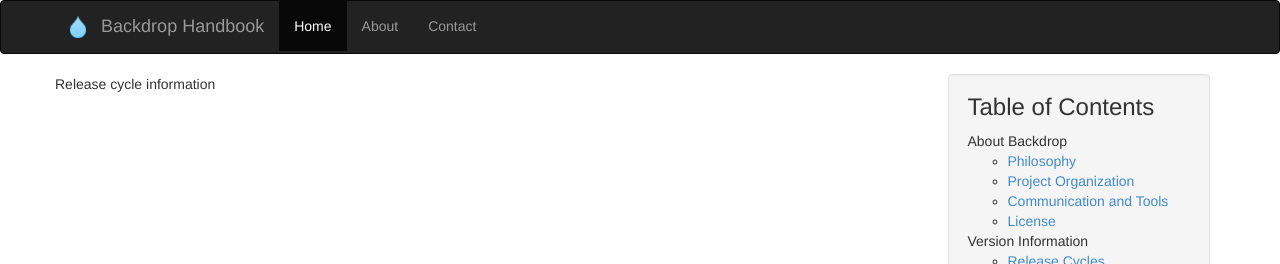
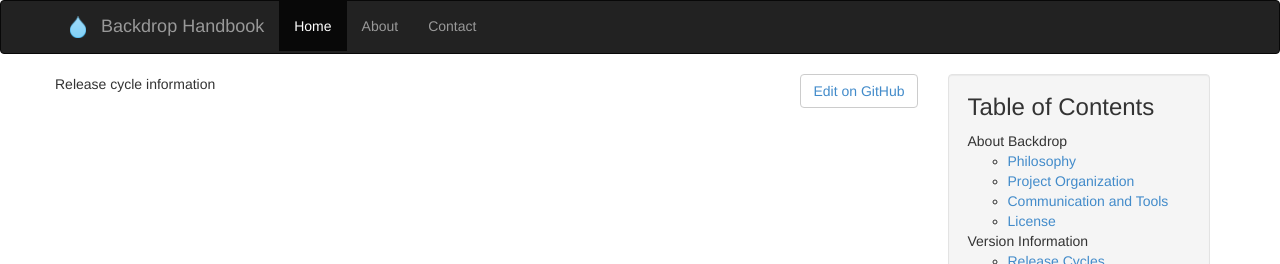
Before and after one commit to chrisfromredfin/handbook, a Jekyll site: the page built from _pages/versions/versions.md, in a window 1280 px wide. Shown: the top 264 px of the page. Built offline with Jekyll 4.4.1, drawn with Linux system fonts in a browser that asks for light colours; Markdown is read by kramdown in place of the engine named in the settings.

Commit message:
Fixes #2: adds edit on github button

```diff
--- a/_layouts/bootstrap-post.html
+++ b/_layouts/bootstrap-post.html
@@ -53,6 +53,8 @@
           <p class="pull-right visible-xs">
             <button type="button" class="btn btn-primary btn-xs" data-toggle="offcanvas">Toggle nav</button>
           </p>
+          <button type="button" class="btn btn-default pull-right">
+          <a href="https://github.com/backdrop/handbook/edit/gh-pages/{{ page.path }}" class="pencil" title="Edit with Prose.io"><span>Edit on GitHub</span></a></button>
           <div class="row">
             {{ content }}
           </div><!--/row-->
```
